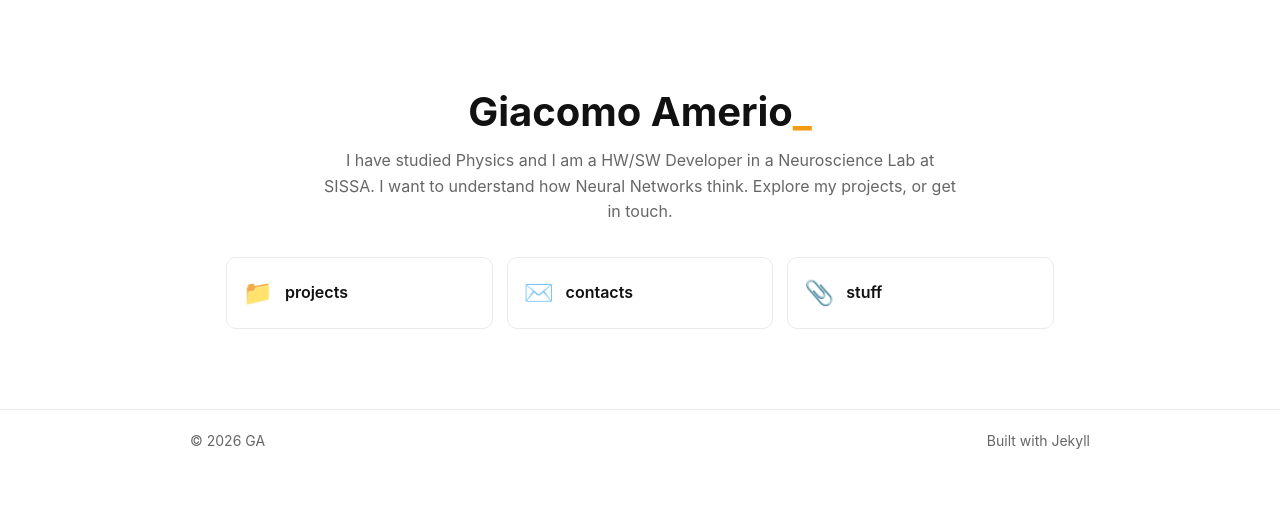
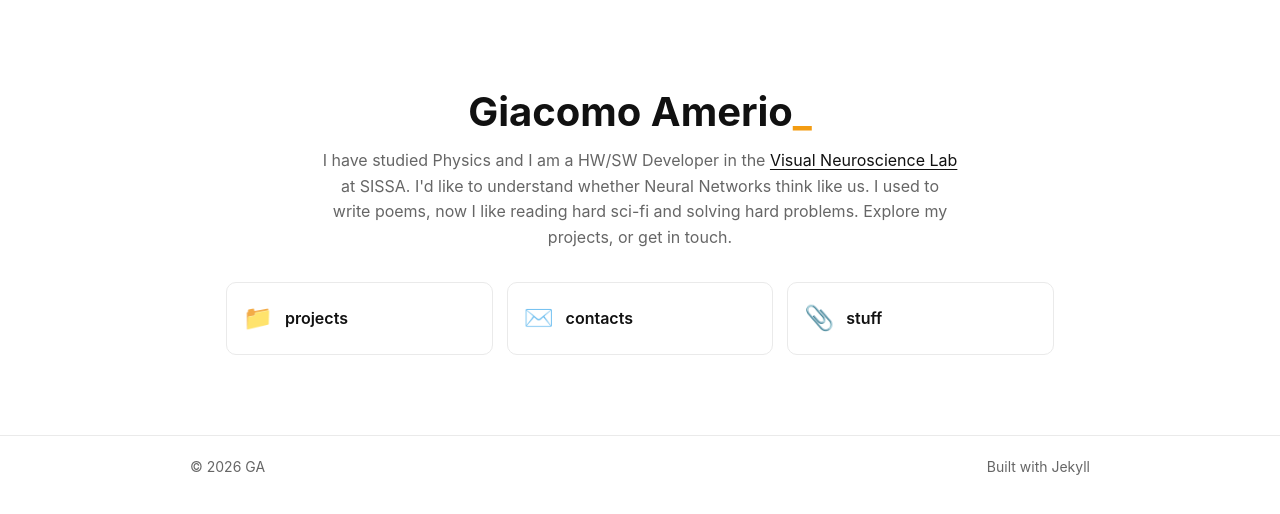
Before and after one commit to Giaco-am/Giaco-am.github.io, a Jekyll site: the page built from index.md, in a window 1280 px wide. Shown: the top 514 px of the page. Built offline with Jekyll 4.4.1, drawn with Linux system fonts in a browser that asks for light colours.

Commit message:
modified intro

```diff
--- a/index.md
+++ b/index.md
@@ -5,7 +5,7 @@ title: Giacomo Amerio
 
 <section class="hero">
   <h1>Giacomo Amerio</h1>
-  <p class="muted"> I have studied Physics and I am a HW/SW Developer in a Neuroscience Lab at SISSA. I want to understand how Neural Networks think.
+  <p class="muted"> I have studied Physics and I am a HW/SW Developer in the <a href="https://visualneurolab.sissa.it">Visual Neuroscience Lab</a> at SISSA. I'd like to understand whether Neural Networks think like us. I used to write poems, now I like reading hard sci-fi and solving hard problems.
 
   Explore my projects, or get in touch.</p>
 </section>
```
